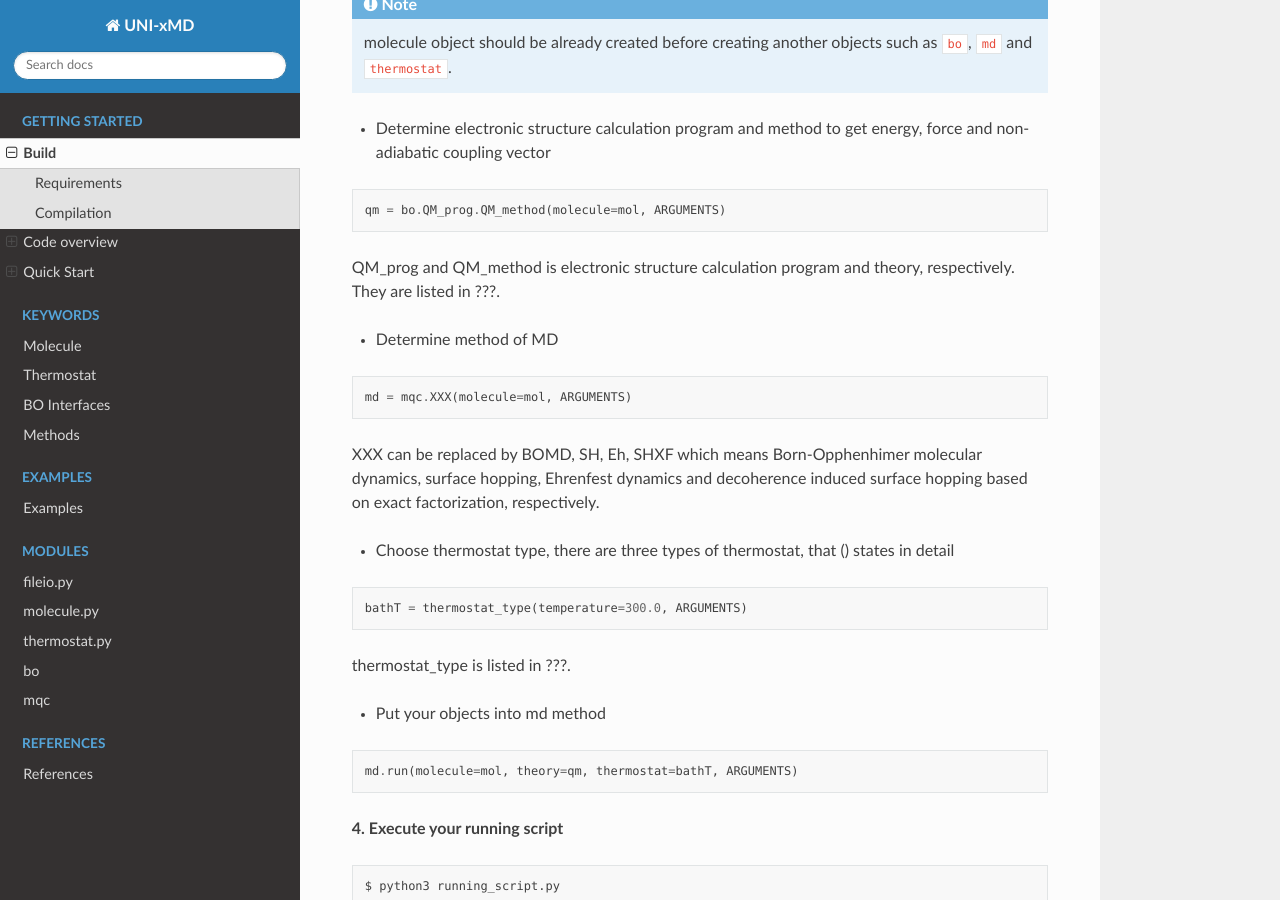
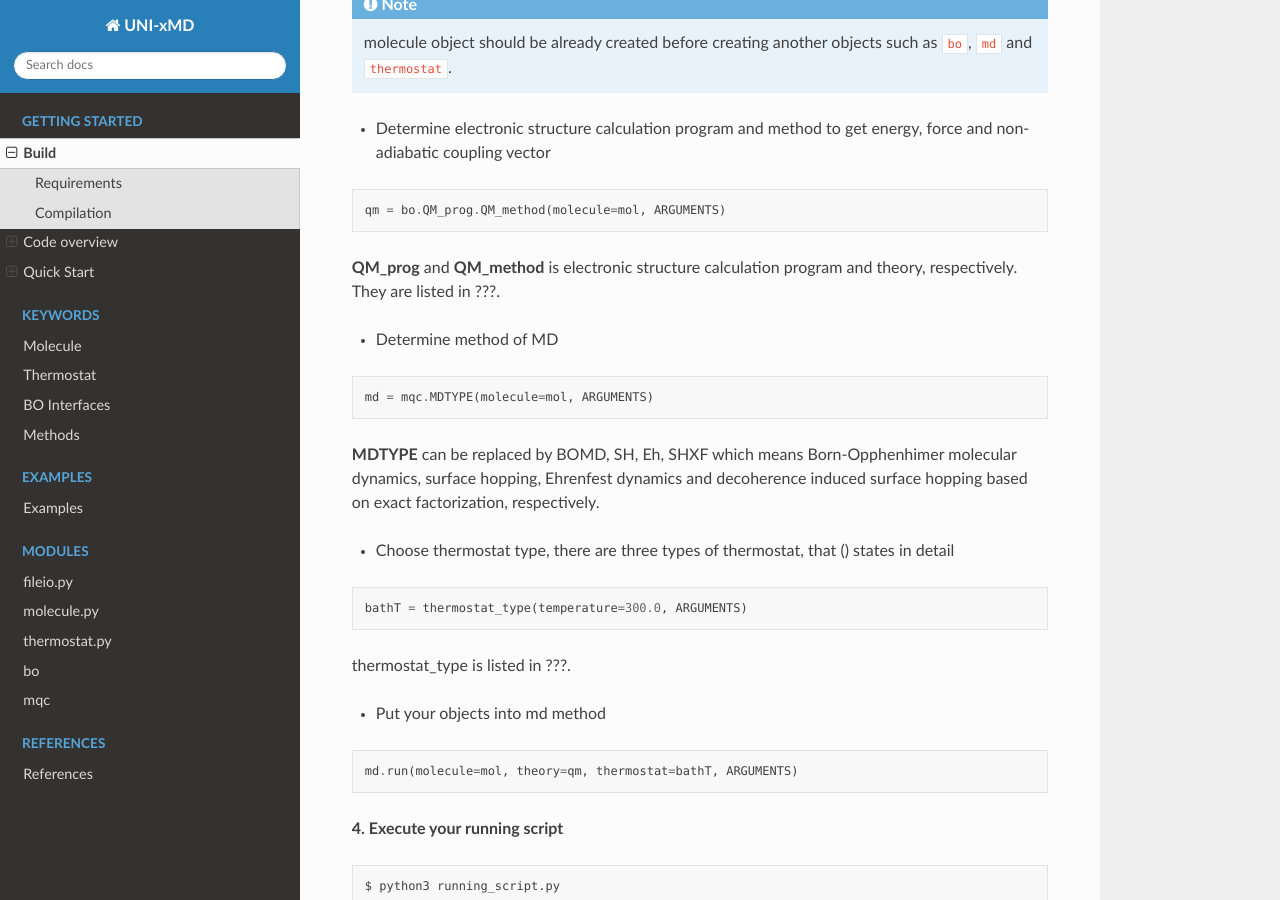
Before and after one commit to skmin-lab/unixmd, a Sphinx documentation site: the page built from docs/source/getting_started/getstarted.rst, in a window 1280 px wide and 900 px high, scrolled down 2499 px. Built offline with Sphinx 7.4.7 and the Read the Docs theme 2.0.0, drawn with Linux system fonts in a browser that asks for light colours.

Commit message:
chang XXX to MDTYPE in 3step of working process

```diff
--- a/docs/source/getting_started/getstarted.rst
+++ b/docs/source/getting_started/getstarted.rst
@@ -105,15 +105,15 @@ A straightfoward way to perform a UNI-xMD calculation is as follows:
 
     qm = bo.QM_prog.QM_method(molecule=mol, ARGUMENTS)
 
-QM_prog and QM_method is electronic structure calculation program and theory, respectively. They are listed in ???.
+**QM_prog** and **QM_method** is electronic structure calculation program and theory, respectively. They are listed in ???.
 
 - Determine method of MD
 
 .. code-block:: python
 
-    md = mqc.XXX(molecule=mol, ARGUMENTS)
+    md = mqc.MDTYPE(molecule=mol, ARGUMENTS)
 
-XXX can be replaced by BOMD, SH, Eh, SHXF which means Born-Opphenhimer molecular dynamics, surface hopping, Ehrenfest dynamics and decoherence induced surface hopping based on exact factorization, respectively.
+**MDTYPE** can be replaced by BOMD, SH, Eh, SHXF which means Born-Opphenhimer molecular dynamics, surface hopping, Ehrenfest dynamics and decoherence induced surface hopping based on exact factorization, respectively.
 
 - Choose thermostat type, there are three types of thermostat, that () states in detail
 
```
